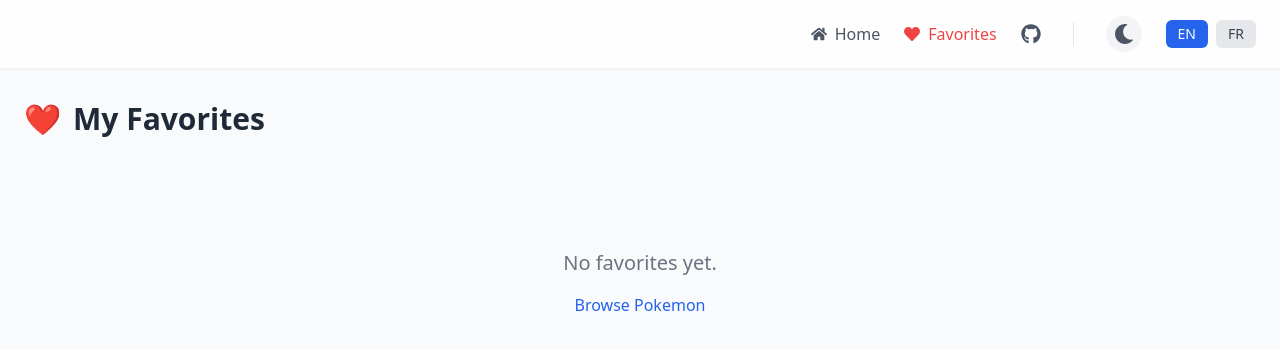
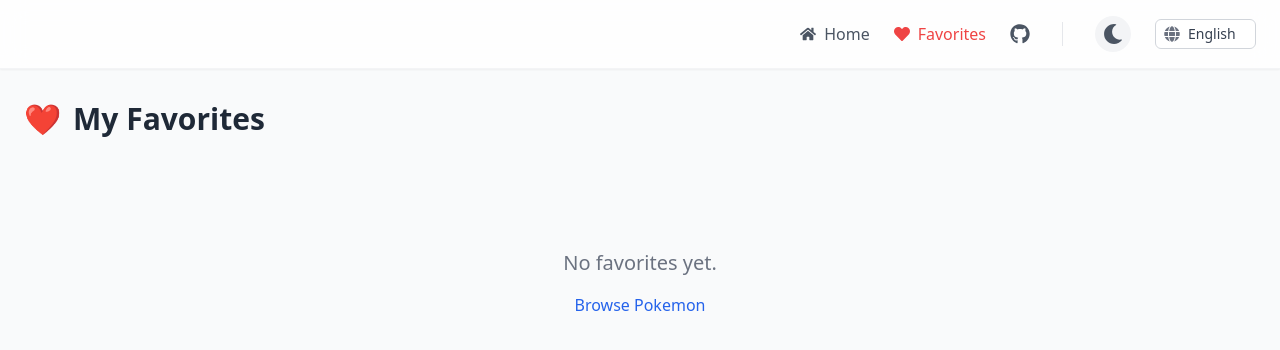
Before and after one commit to tetsuo692/pokedex, a React (Vite) app: page /favorites in a window 1280 px wide. Shown: the top 350 px of the page. Built offline with nearby package versions, Linux system fonts and the light colour scheme; what axios-cache-interceptor would draw is missing.

Commit message:
feat(ui): Refactor LanguageSwitcher to dropdown with globe icon

```diff
--- a/src/components/LanguageSwitcher.tsx
+++ b/src/components/LanguageSwitcher.tsx
@@ -1,27 +1,26 @@
 import React from 'react';
 import { useTranslation } from 'react-i18next';
+import { FaGlobe } from 'react-icons/fa';
 
 export const LanguageSwitcher: React.FC = () => {
     const { i18n } = useTranslation();
 
-    const changeLanguage = (lng: string) => {
-        i18n.changeLanguage(lng);
+    const changeLanguage = (e: React.ChangeEvent<HTMLSelectElement>) => {
+        i18n.changeLanguage(e.target.value);
     };
 
     return (
-        <div className="flex gap-2">
-            <button
-                onClick={() => changeLanguage('en')}
-                className={`px-3 py-1 rounded-md text-sm font-medium transition-colors ${i18n.language.startsWith('en') ? 'bg-blue-600 text-white' : 'bg-gray-200 text-gray-700 hover:bg-gray-300'}`}
+        <div className="flex items-center gap-2 border border-gray-300 dark:border-gray-600 rounded-md px-2 py-1 bg-white/50 dark:bg-gray-800/50 hover:bg-white dark:hover:bg-gray-800 transition-colors">
+            <FaGlobe className="text-gray-500 dark:text-gray-400" />
+            <select
+                value={i18n.language}
+                onChange={changeLanguage}
+                className="bg-transparent border-none outline-hidden text-sm font-medium text-gray-700 dark:text-gray-200 cursor-pointer appearance-none pr-1"
+                aria-label="Select Language"
             >
-                EN
-            </button>
-            <button
-                onClick={() => changeLanguage('fr')}
-                className={`px-3 py-1 rounded-md text-sm font-medium transition-colors ${i18n.language.startsWith('fr') ? 'bg-blue-600 text-white' : 'bg-gray-200 text-gray-700 hover:bg-gray-300'}`}
-            >
-                FR
-            </button>
+                <option value="en" className="text-gray-800">English</option>
+                <option value="fr" className="text-gray-800">Français</option>
+            </select>
         </div>
     );
 };
```
